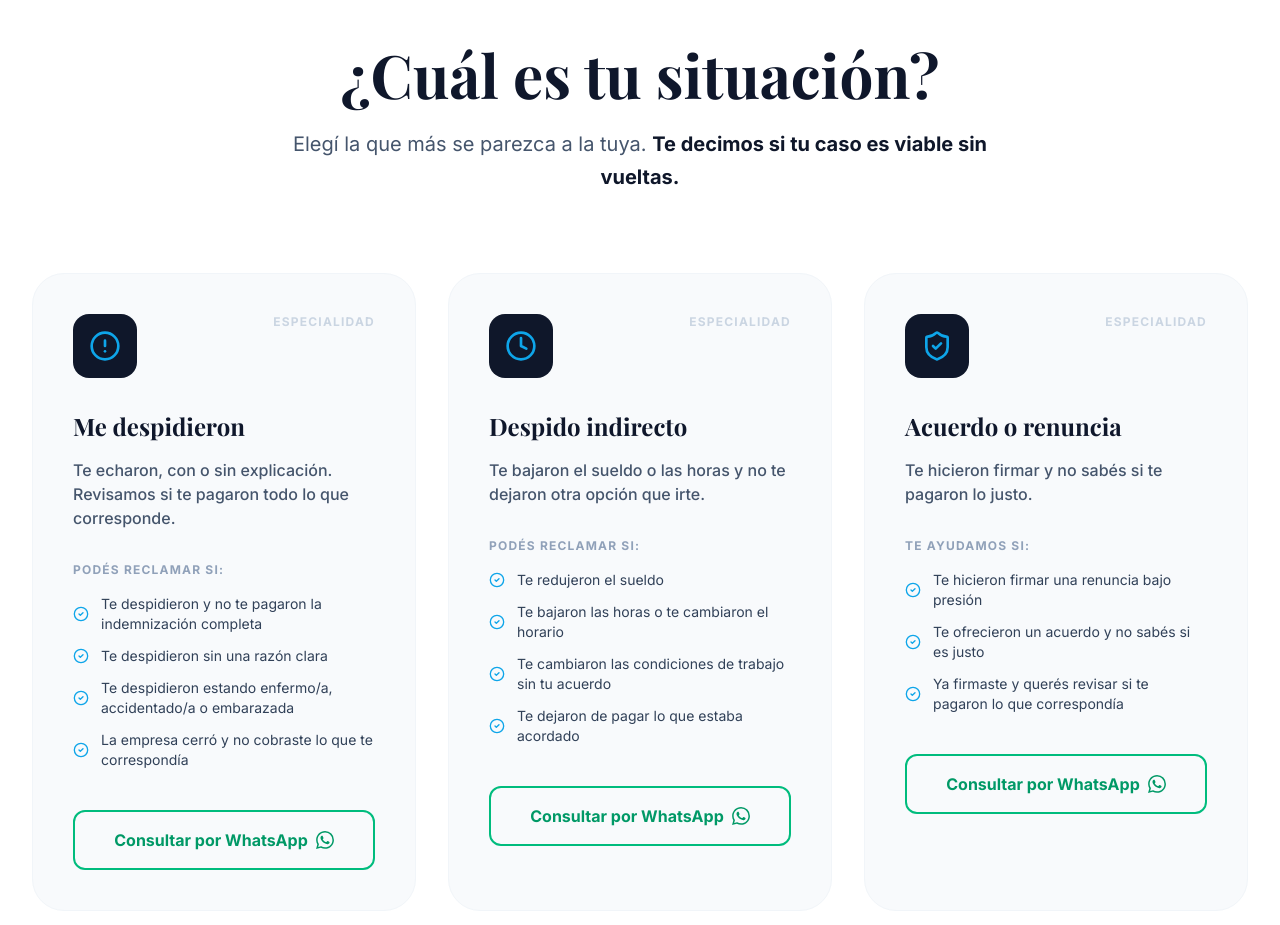
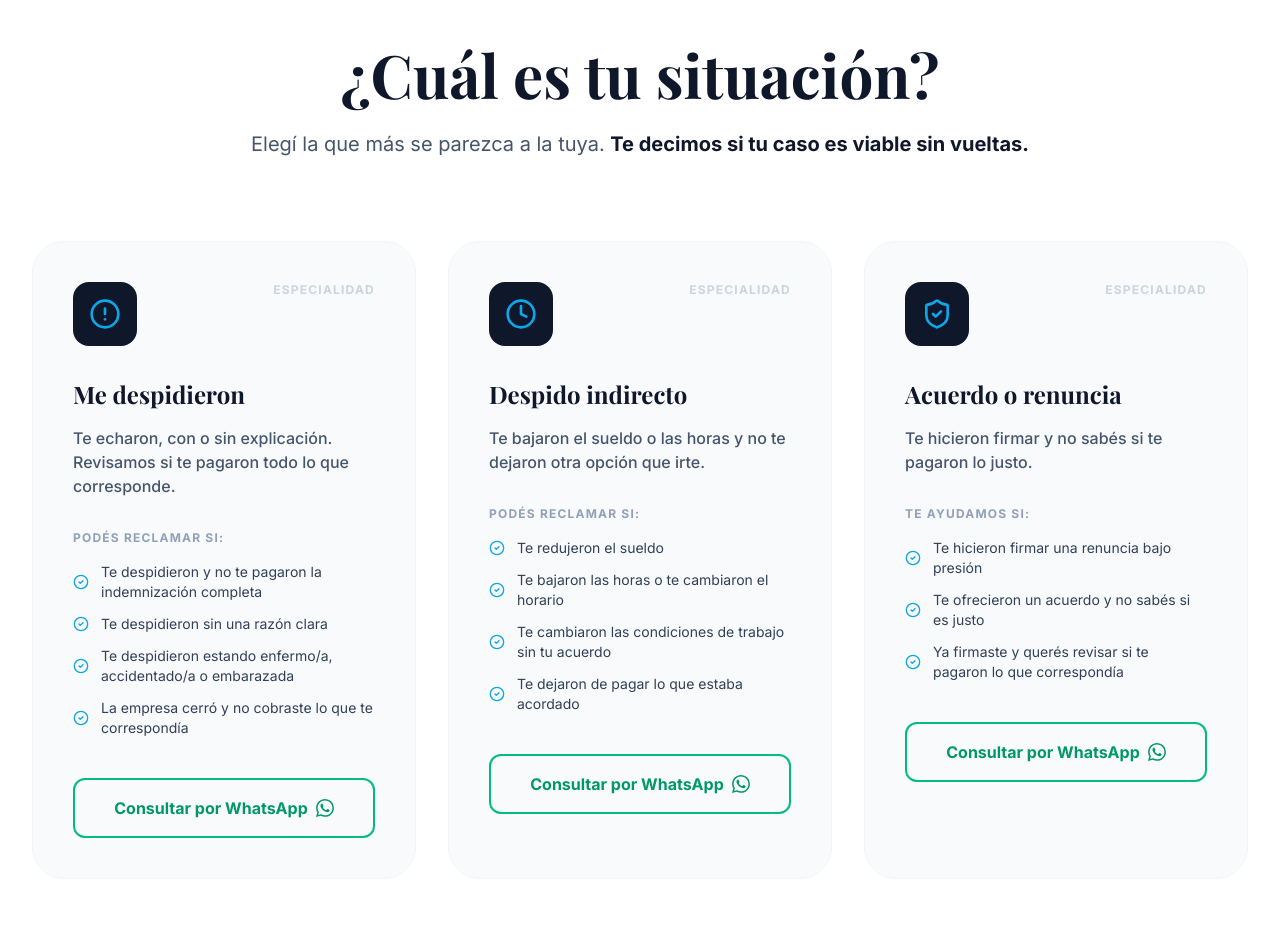
Before and after one commit to bmassa-byte/despedidouyFinal, a React (Vite) app: page / in a window 1280 px wide. Shown: the part 820-1745 px from the top of the page. Built offline with nearby package versions, Linux system fonts and the light colour scheme; a web font is replaced by a local one.

Commit message:
Servicios: subtítulo en una sola línea en escritorio
Co-Authored-By: Claude Sonnet 5.5 <noreply@anthropic.com>
Claude-Session: https://claude.ai/code/session_01MugxTVtYCmt3gfKqgHVHCJ

```diff
--- a/src/App.tsx
+++ b/src/App.tsx
@@ -553,7 +553,7 @@ const Services = () => {
       <div className="max-w-7xl mx-auto px-4 sm:px-6 lg:px-8">
         <div className="text-center mb-20">
           <h2 className="text-4xl md:text-6xl font-bold text-slate-900 mb-6">¿Cuál es tu situación?</h2>
-          <p className="text-xl text-slate-600 max-w-3xl mx-auto leading-relaxed">
+          <p className="text-lg sm:text-xl text-slate-600 max-w-5xl mx-auto leading-relaxed lg:whitespace-nowrap">
             Elegí la que más se parezca a la tuya. <span className="text-primary font-bold">Te decimos si tu caso es viable sin vueltas.</span>
           </p>
         </div>
```
